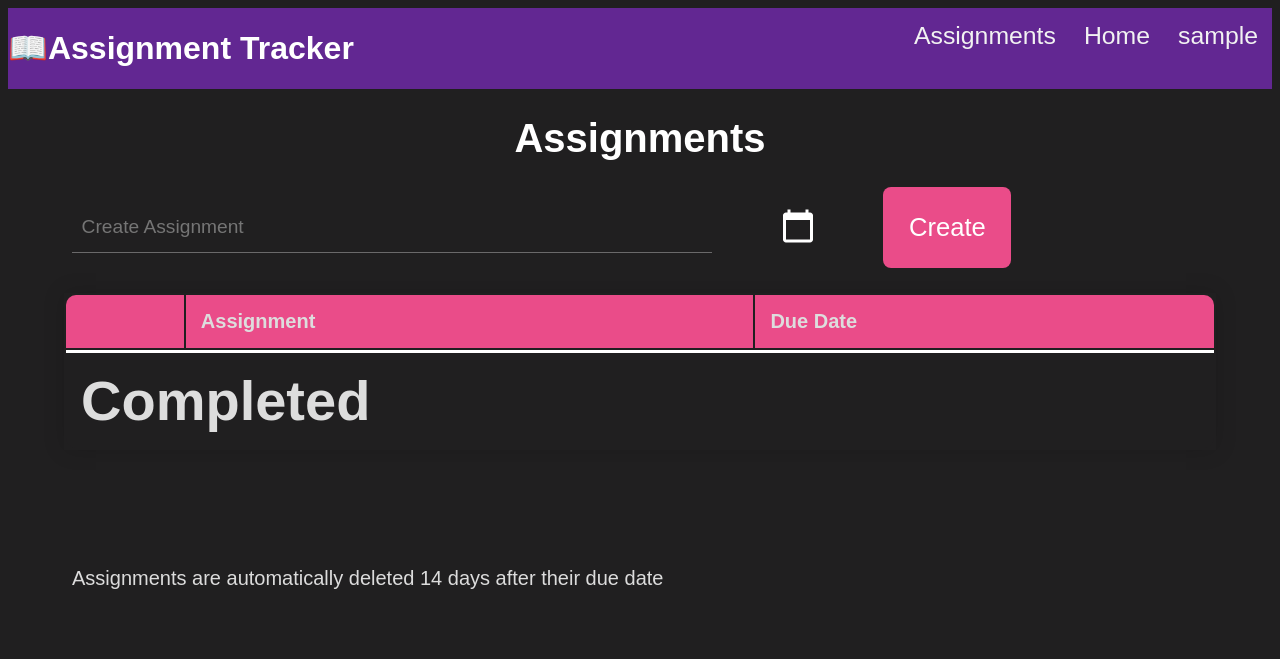
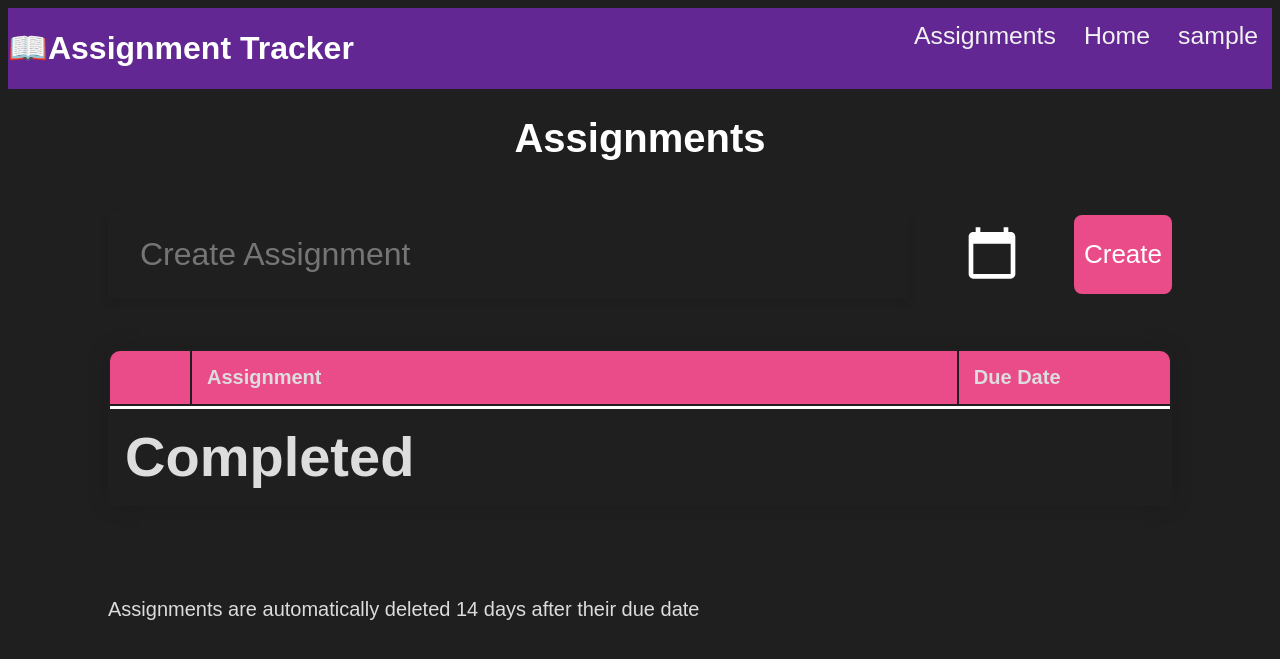
Before and after one commit to BluewolfJ124/Assignment-Tracker, a Flask app: page /assignments in a window 1280 px wide. Shown: the top 659 px of the page. Run offline with Flask 3, Linux system fonts and the light colour scheme; the visitor is signed in with stand-in values (Sample User, id 1); data that the repository does not hold is empty; some libraries are stand-ins or nearby versions.

Commit message:
what ever i added

```diff
--- a/main.py
+++ b/main.py
@@ -199,4 +199,4 @@ def resetpassword():
         return render_template("resetpass.html", name=get_username())
 
 if __name__ == '__main__':
-    app.run(debug=True, host="0.0.0.0")
+    app.run(debug=False, host="0.0.0.0")
--- a/static/style.css
+++ b/static/style.css
@@ -17,10 +17,6 @@ h1 {
   text-align: center;
   font-size: 2.5rem;
 }
-h2{
-  color: white;
-  font-size: 2rem;
-}
 ul{
   color: white;
   font-size: 2vw;
@@ -34,8 +30,8 @@ ul{
 p {
   color:rgb(220, 220, 220);
   font-size: 20px;
-  padding-left: 5vw;
-  padding-right: 5vw;
+  padding-left: 100px;
+  padding-right: 100px;
 }
 /* Style the navbar */
 #navbar {
@@ -132,8 +128,9 @@ p {
 .container {
   display: flex; /* or inline-flex */
   flex-direction: row;
-  gap: 5vw; /* Adds spacing between each item */
+  gap: 50px; /* Adds spacing between each item */
   align-items: center; /* Centers items vertically */
+  margin: 50px 100px;
 }
 
 .container-img {
@@ -180,21 +177,9 @@ p {
   scroll-snap-type: none; /* Disable snapping effect */
 }
 
-.form {
-  padding-left: 5vw;
-  --width-of-input: 50vw;
-  --border-height: 1px;
-  --border-before-color: rgba(221, 221, 221, 0.39);
-  --border-after-color: #EA4C89;
-  --input-hovered-color: #7f3cb21f;
-  position: relative;
-  width: var(--width-of-input);
- }
-
- /* styling of Input */
- .add {
+ .input {
   color: #fff;
-  font-size: 1.5vw;
+  font-size: 2rem !important;
   background-color: transparent;
   width: 100%;
   box-sizing: border-box;
@@ -202,29 +187,48 @@ p {
   padding-block: 0.7em;
   border: none;
   border-bottom: var(--border-height) solid var(--border-before-color);
- }
- /* styling of animated border */
- .add-border {
+  box-shadow: 0 2px 4px rgba(0, 0, 0, 0.1);
+}
+
+.input-border {
   position: absolute;
   background: var(--border-after-color);
   width: 0%;
   height: 2px;
   bottom: 0;
-  left: 5vw;
-  transition: 0.3s;
- }
- /* Hover on Input */
- .add:hover {
-  background: var(--input-hovered-color);
- }
+  left: 0;
+  transition: width 0.3s cubic-bezier(0.6, -0.28, 0.735, 0.045);
+}
 
- .add:focus {
+.input:focus {
   outline: none;
- }
- /* here is code of animated border */
- .add:focus ~ .input-border {
-  width: 91%;
- }
+}
+
+.input:focus + .input-border {
+  width: 100%;
+}
+
+.form-control {
+  position: relative;
+  width: 100%;
+}
+
+.input-alt {
+  font-size: 1.2rem;
+  padding-inline: 1em;
+  padding-block: 0.8em;
+  box-shadow: 0 4px 8px rgba(0, 0, 0, 0.1);
+}
+
+.input-border-alt {
+  height: 3px;
+  background: linear-gradient(90deg, #622792 0%, #EA4C89 100%);
+  transition: width 0.4s cubic-bezier(0.42, 0, 0.58, 1.00);
+}
+
+.input-alt:focus + .input-border-alt {
+  width: 100%;
+}
  .button-2 {
   background-color: #EA4C89;
   border-radius: 8px;
@@ -232,10 +236,10 @@ p {
   color: #FFFFFF;
   cursor: pointer;
   display: inline-block;
-  font-size: 2vw;
+  font-size: 26px;
   position: relative;
   text-align: center;
-  padding: 2vw;
+  padding: 24px 10px;
   transition: color 100ms;
   vertical-align: baseline;
   user-select: none;
@@ -243,7 +247,7 @@ p {
 }
 input[type="date"]{
   background-color: rgba(0,0,0,0);
-  font-size: 3vw;
+  font-size: 60px;
   border: none;
   color-scheme: dark;
 }
@@ -260,7 +264,8 @@ input[type="date"]::-webkit-datetime-edit {
   margin: 25px 0;
   font-size: 2vw;
   font-family: sans-serif;
-  min-width: 90vw;
+  width: calc(100% - 200px); /* Full width minus left and right margins */
+  margin: 0 100px; /* 100px margin on left and right */
   box-shadow: 0 0 20px rgba(0, 0, 0, 0.15);
   overflow: hidden;
 }
--- a/templates/assignments.html
+++ b/templates/assignments.html
@@ -13,9 +13,9 @@
     <h1>Assignments</h1>
     <form method="POST" action="/newassignment">
     <div class="container">
-        <div class="form">
-            <input class="add" id="name", name="name" placeholder="Create Assignment" required="" type="text">
-            <span class="add-border"></span>
+        <div class="form-control">
+            <input class="input input-alt" id="name", name="name" placeholder="Create Assignment" required="" type="text">
+            <span class="input-border input-border-alt"></span>
         </div>
         <input type="date" id="due" name="due" required="">
         <input type= "submit" value = "Create" class="button-2">
@@ -25,9 +25,9 @@
         <table class="styled-table">
             <thead>
                 <tr>
-                    <th></th>
+                    <th style="width: 50px;"></th>
                     <th>Assignment</th>
-                    <th>Due Date</th>
+                    <th style="width: 20%;">Due Date</th>
                 </tr>
             </thead>
             <tbody>
@@ -63,6 +63,9 @@
             if (parseInt(days) <= 2){
                 element.style.color = 'red';
             }
+            else if(parseInt(days) <= 7){
+                element.style.color = 'orange';
+            }
             else{
                 element.style.color = 'green';
             }
```
